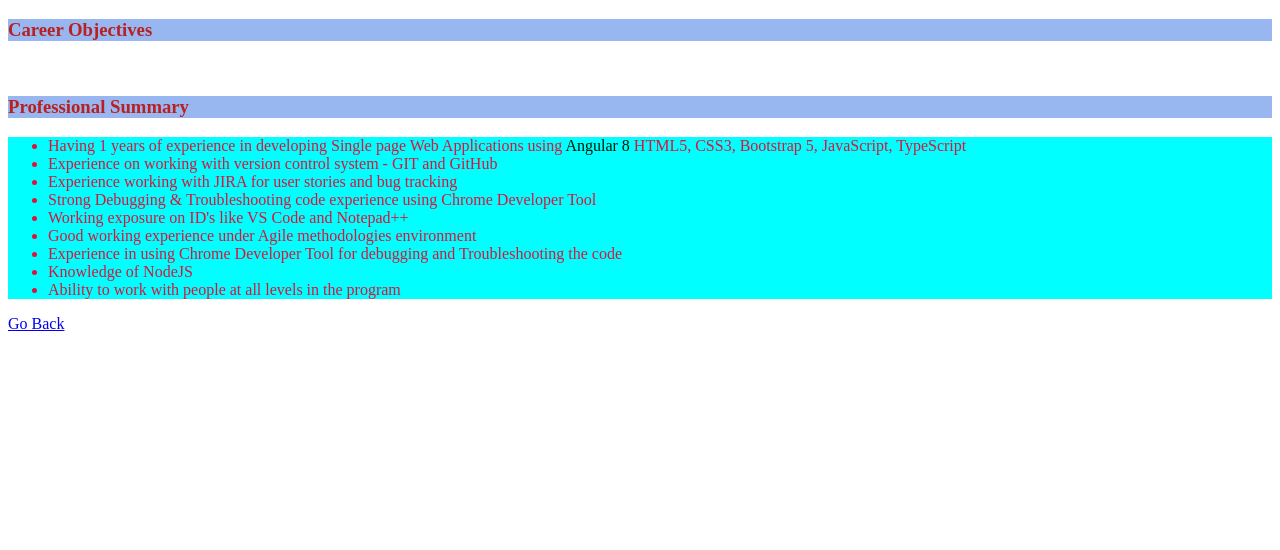
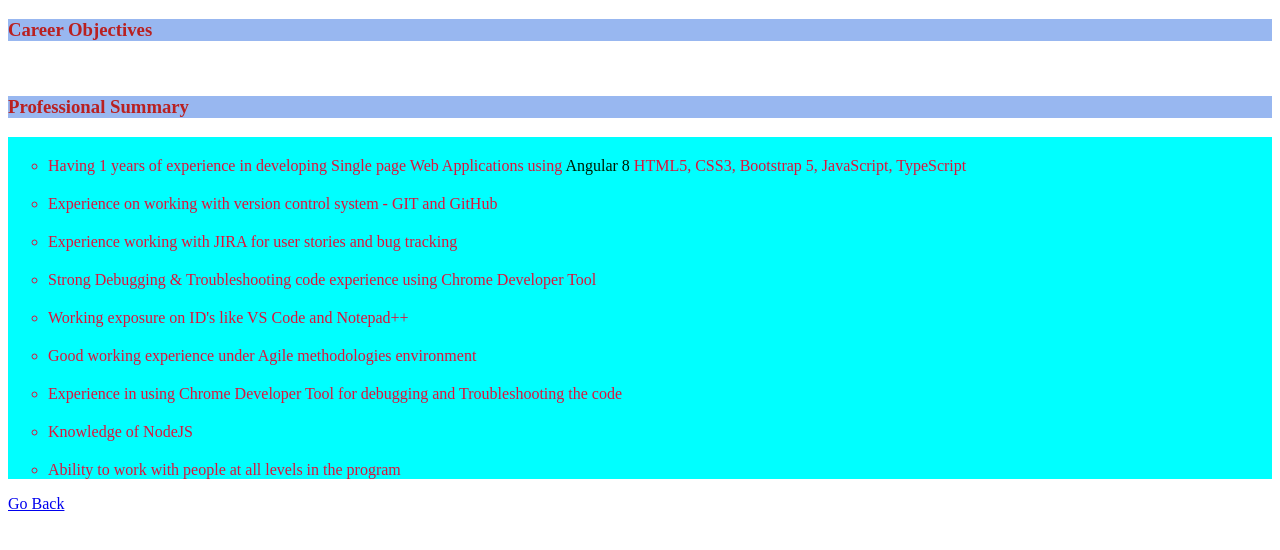
Before and after one commit to Dpawar2310/MyProfile, a plain HTML site: page home.html in a window 1280 px wide. Drawn offline with Linux system fonts and the light colour scheme.

Commit message:
Set the padding properties in CSS
Set the padding properties in CSS

```diff
--- a/home.html
+++ b/home.html
@@ -15,13 +15,17 @@
         p{
             color: white;
         }
+        .unordered_list li{
+            padding-top: 20px;
+            list-style: circle;
+         }
     </style>
 </head>
 <body>
     <h3 class="home"> Career Objectives </h3>
     <p> TO WORK IN ORGANIZATION WHERE I CAN LEARN AND GROW MY SKILLS AND HELP ORGANIZATIONAL GROWTH</p>
     <h3 class="home"> Professional Summary </h3>
-    <ul>
+    <ul class="unordered_list">
         <li> Having 1 years of experience in developing Single page Web Applications using <span style="color: rgb(1, 26, 1);">Angular 8</span> HTML5, CSS3,
             Bootstrap 5, JavaScript, TypeScript</li>
         <li> Experience on working with version control system - GIT and GitHub </li>
```
